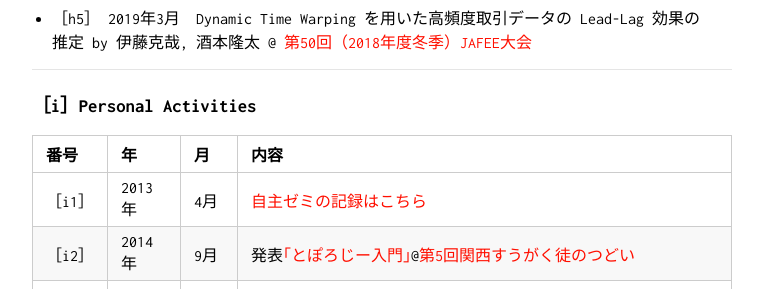
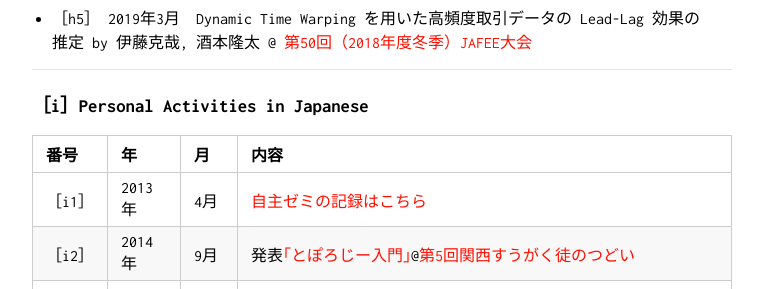
Before and after one commit to KatsuyaITO/KatsuyaITO.github.io, a Jekyll site: the page built from index.md, in a window 1280 px wide and 900 px high, scrolled down 2867 px. Shown: the part 164-453 px from the top of the window, without its empty margins (258-1021 px from the left). Built offline with Jekyll 4.4.1, drawn with Linux system fonts in a browser that asks for light colours; our own code applies the rules of GitHub Pages for plain Markdown files.

Commit message:
Update index.md

```diff
--- a/index.md
+++ b/index.md
@@ -117,7 +117,7 @@ Number|Year|Month|Qualifications
 ---
 
 
-### ［i］<a name="I"></a>Personal Activities
+### ［i］<a name="I"></a>Personal Activities in Japanese
 
 番号|年|月|内容
 --|--|--|----
```
